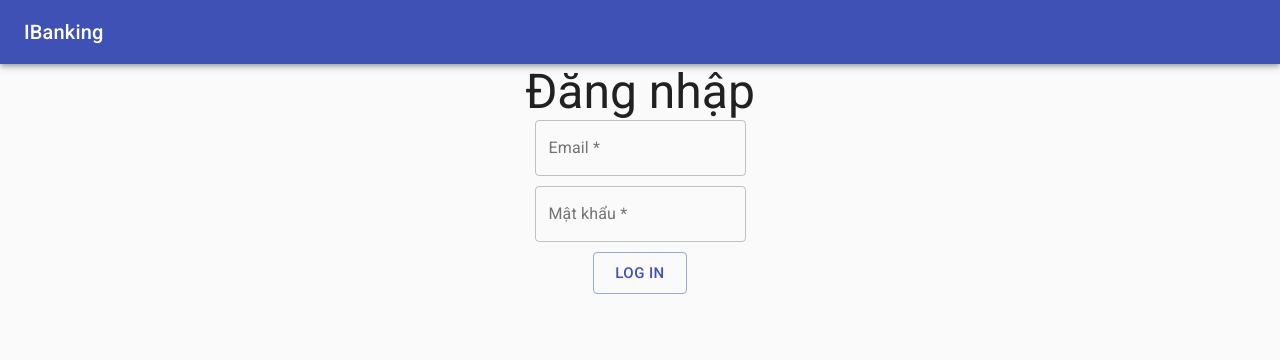
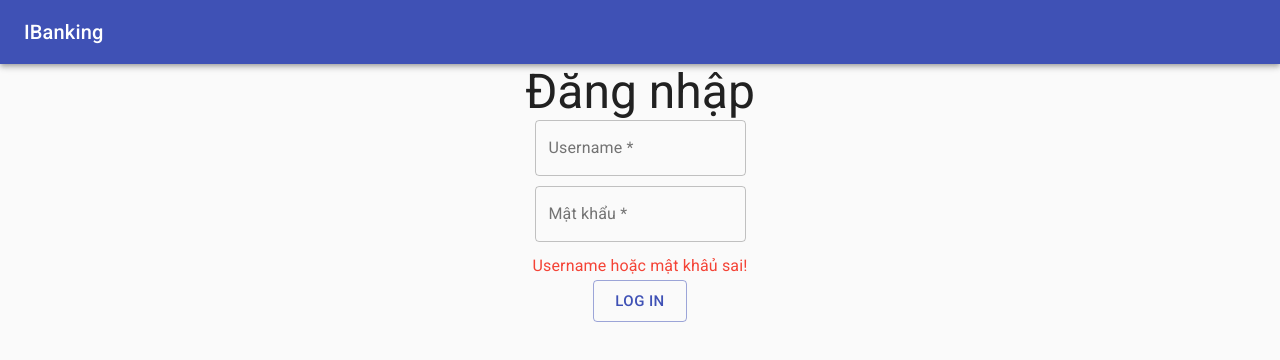
Before and after one commit to vovantamvn/ibanking-fe, a React (Create React App) app: page / in a window 1280 px wide. Both pictures are taken after a click on the button "LOG IN". Shown: the top 360 px of the page. Built offline with nearby package versions, Linux system fonts and the light colour scheme; no server answers.

Commit message:
Add security

```diff
--- a/src/App.js
+++ b/src/App.js
@@ -1,8 +1,27 @@
 import { AppBar, CssBaseline, Toolbar, Typography } from '@material-ui/core'
+import { useState } from 'react'
+import { setAuthHeader } from './api/axiosClient'
 import HomePage from './pages/HomePage'
 import LoginPage from './pages/LoginPage'
 
 export default function App () {
+  const [isLogin, setLogin] = useState(() => {
+    const token = localStorage.getItem('token')
+
+    if (token) {
+      setAuthHeader(token)
+      return true
+    } else {
+      return false
+    }
+  })
+
+  const loginSuccess = () => {
+    setLogin(true)
+  }
+
+  const mainElement = (isLogin) ? <HomePage /> : <LoginPage loginSuccess={loginSuccess} />
+
   return (
     <>
       <CssBaseline />
@@ -13,7 +32,7 @@ export default function App () {
       </AppBar>
 
       <main>
-        <LoginPage />
+        {mainElement}
       </main>
     </>
   )
--- a/src/api/axiosClient.js
+++ b/src/api/axiosClient.js
@@ -22,4 +22,8 @@ axiosClient.interceptors.response.use(async (response) => {
   throw error
 })
 
+export const setAuthHeader = (token) => {
+  axiosClient.defaults.headers.common.Authorization = `Bearer ${token}`
+}
+
 export default axiosClient
--- /dev/null
+++ b/src/api/userApi.js
@@ -0,0 +1,13 @@
+import axiosClient from './axiosClient'
+
+const userApi = {
+  getToken: (username, password) => {
+    const data = {
+      username,
+      password
+    }
+    return axiosClient.post('/authenticate', data)
+  }
+}
+
+export default userApi
--- a/src/components/home/Fee.js
+++ b/src/components/home/Fee.js
@@ -1,6 +1,12 @@
-import React from 'react'
+import React, { useState } from 'react'
 import { useDispatch, useSelector } from 'react-redux'
 import { fetchStudentInfo } from '../../actions/student'
+import Button from '@material-ui/core/Button'
+import Dialog from '@material-ui/core/Dialog'
+import DialogActions from '@material-ui/core/DialogActions'
+import DialogContent from '@material-ui/core/DialogContent'
+import DialogContentText from '@material-ui/core/DialogContentText'
+import DialogTitle from '@material-ui/core/DialogTitle'
 import { Container, Grid, TextField, Typography } from '@material-ui/core'
 import { useStyle } from './style'
 
@@ -43,6 +49,8 @@ function MyField ({ label, error, onChange }) {
 export default function Fee () {
   const dispatch = useDispatch()
 
+  const [open, setOpen] = useState(false)
+
   const fullName = useSelector(state => state.student.fullName)
   const cost = useSelector(state => state.student.cost)
   const error = useSelector(state => state.student.error)
@@ -57,9 +65,17 @@ export default function Fee () {
     }
   }
 
+  const handleClickOpen = () => {
+    setOpen(true)
+  }
+
+  const handleClose = () => {
+    setOpen(false)
+  }
+
   return (
     <Container>
-      <Typography variant='h3'>Thông tin sinh viên:</Typography>
+      <Typography variant='h3'>Thông tin học phí</Typography>
 
       <Grid container direction='column' align='center'>
         <Grid item>
@@ -73,7 +89,41 @@ export default function Fee () {
         <Grid item>
           <Filed label='Số tiền học phí' value={cost} />
         </Grid>
+
+        <Grid item>
+          <Button
+            color='primary'
+            style={{ marginTop: '10px' }}
+            onClick={handleClickOpen}
+            variant='outlined'
+          >Chuyển tiền
+          </Button>
+        </Grid>
       </Grid>
+
+      <Dialog
+        open={open}
+        onClose={handleClose}
+      >
+        <DialogTitle id='alert-dialog-title'>Nhập mã OTP</DialogTitle>
+
+        <DialogContent>
+          <DialogContentText id='alert-dialog-description'>
+            Hãy nhập mã OTP đã được gửi về địa chỉ email của bạn!
+          </DialogContentText>
+
+          <TextField />
+        </DialogContent>
+
+        <DialogActions>
+          <Button onClick={handleClose} color='primary'>
+            Đóng
+          </Button>
+          <Button onClick={handleClose} color='primary' autoFocus>
+            Xác nhận
+          </Button>
+        </DialogActions>
+      </Dialog>
     </Container>
   )
 }
--- a/src/components/home/Payer.js
+++ b/src/components/home/Payer.js
@@ -4,7 +4,7 @@ import { Container, TextField, Typography, Grid } from '@material-ui/core'
 import { useStyle } from './style'
 
 Payer.propTypes = {
-  username: PropTypes.string.isRequired,
+  fullName: PropTypes.string.isRequired,
   phone: PropTypes.string.isRequired,
   email: PropTypes.string.isRequired
 }
@@ -26,11 +26,11 @@ function Field ({ label, value }) {
 export default function Payer (props) {
   return (
     <Container>
-      <Typography variant='h3'>Thông tin người gửi:</Typography>
+      <Typography variant='h3'>Thông tin người gửi</Typography>
 
       <Grid container alignContent='center' direction='column'>
         <Grid item>
-          <Field label='Họ và tên' value={props.username} />
+          <Field label='Họ và tên' value={props.fullName} />
         </Grid>
 
         <Grid item>
--- a/src/pages/HomePage.js
+++ b/src/pages/HomePage.js
@@ -1,12 +1,21 @@
+import { useSelector } from 'react-redux'
+import { Container } from '@material-ui/core'
 import Payer from '../components/home/Payer'
 import Fee from '../components/home/Fee'
-import { Container } from '@material-ui/core'
 
 export default function HomePage () {
+  const { fullName, email, phone } = useSelector(state => state.user)
+
   return (
     <Container maxWidth='sm'>
-      <Payer username='sv011' phone='0859292354' email='email' />
+      <Payer
+        fullName={fullName}
+        phone={phone}
+        email={email}
+      />
+
       <Fee />
+
     </Container>
   )
 }
--- a/src/pages/LoginPage.js
+++ b/src/pages/LoginPage.js
@@ -1,6 +1,9 @@
 import { Button, Container, Grid, TextField, Typography } from '@material-ui/core'
 import { useState } from 'react'
 import { makeStyles } from '@material-ui/core/styles'
+import userApi from '../api/userApi'
+import { setAuthHeader } from '../api/axiosClient'
+import PropTypes from 'prop-types'
 
 const useStyle = makeStyles({
   input: {
@@ -24,23 +27,46 @@ function Field ({ label, value, name, type, onChange }) {
   )
 }
 
-export default function LoginPage () {
-  const [email, setEmail] = useState('')
-  const [password, setPassword] = useState('')
+function ErrorField ({ error }) {
+  if (typeof error === 'string' && error !== '') {
+    return <Typography variant='subtitle1' color='error'>{error}</Typography>
+  }
+  return null
+}
+
+LoginPage.propTypes = {
+  loginSuccess: PropTypes.func.isRequired
+}
+
+export default function LoginPage (props) {
+  const initialData = {
+    username: '',
+    password: ''
+  }
+  const [data, setData] = useState(initialData)
+  const [error, setError] = useState('')
 
   const handleChange = (event) => {
     const { name, value } = event.target
-
-    if (name === 'email') {
-      setEmail(value)
-    } else if (name === 'password') {
-      setPassword(value)
-    }
+    setData({
+      ...data,
+      [name]: value
+    })
   }
 
-  const handleSubmit = (event) => {
-    console.log(email)
-    console.log(password)
+  const handleSubmit = async (event) => {
+    const { username, password } = data
+
+    try {
+      const token = await userApi.getToken(username, password)
+
+      setAuthHeader(token)
+      localStorage.setItem('token', token)
+
+      props.loginSuccess()
+    } catch (e) {
+      setError('Username hoặc mật khâủ sai!')
+    }
   }
 
   return (
@@ -49,9 +75,9 @@ export default function LoginPage () {
       <Grid container direction='column'>
         <Grid item>
           <Field
-            label='Email *'
-            name='email'
-            value={email}
+            label='Username *'
+            name='username'
+            value={data.username}
             type='text'
             onChange={handleChange}
           />
@@ -61,11 +87,13 @@ export default function LoginPage () {
           <Field
             label='Mật khẩu *'
             name='password'
-            value={password}
+            value={data.password}
             type='password'
             onChange={handleChange}
           />
         </Grid>
+
+        <ErrorField error={error} />
 
         <Grid item>
           <Button
--- a/src/reducers/user.js
+++ b/src/reducers/user.js
@@ -1,7 +1,9 @@
 import { USER_GET_INFO } from '../actions/actionTypes'
 
 const initialState = {
-  user: null
+  fullName: 'VO VAN TAM',
+  email: 'vovantam.dev@gmmail.com',
+  phone: '0859292354'
 }
 
 const userReducer = (state = initialState, action) => {
```
